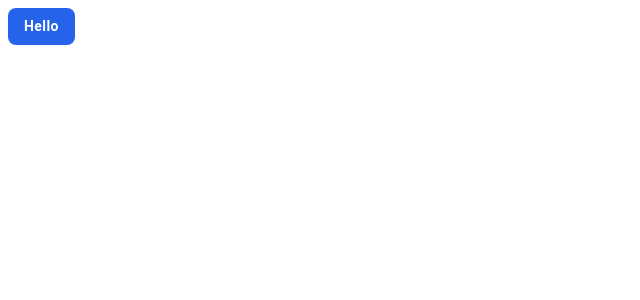
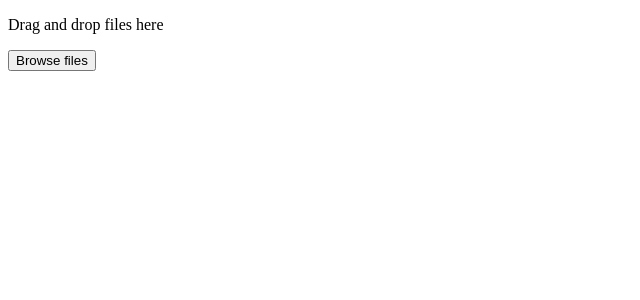
Before and after one commit to robi2711/Microsoft-Project-Deliverables, a Next.js app in the folder packages/frontend/: page /scanner in a window 1280 px wide. Shown: the top 300 px of the page, without its empty margins (0-640 px from the left). Built offline with nearby package versions, Linux system fonts and the light colour scheme.

Commit message:
Moved FileUpload component
Co-Authored-By: Owen F. O'Connor <148789982+ThatObiGuy@users.noreply.github.com>

```diff
--- a/packages/frontend/app/components/pages/ScannerPage.tsx
+++ b/packages/frontend/app/components/pages/ScannerPage.tsx
@@ -1,7 +1,7 @@
-import DragAndDrop from "@/components/scannerComponents/DragAndDrop";
+import FileUpload from "@/components/scannerComponents/FileUpload";
 
 export default function ScannerPage() {
 	return (
-		<DragAndDrop />
+		<FileUpload />
 	)
 }
--- a/packages/frontend/app/components/scannerComponents/DragAndDrop.tsx
+++ /dev/null
@@ -1,14 +0,0 @@
-
-import {Box, Button} from "@mui/material"
-
-export default function DragAndDrop() {
-
-
-	return (
-		<Box>
-			<Button variant="contained" color="primary">
-				Hello
-			</Button>
-		</Box>
-	)
-}
--- /dev/null
+++ b/packages/frontend/app/components/scannerComponents/FileUpload.tsx
@@ -0,0 +1,54 @@
+import React, { useState } from 'react';
+
+const FileUpload: React.FC = () => {
+	const [dragOver, setDragOver] = useState(false);
+
+	const handleDragOver = (event: React.DragEvent<HTMLDivElement>) => {
+		event.preventDefault();
+		setDragOver(true);
+	};
+
+	const handleDragLeave = () => {
+		setDragOver(false);
+	};
+
+	const handleDrop = (event: React.DragEvent<HTMLDivElement>) => {
+		event.preventDefault();
+		setDragOver(false);
+		const files = event.dataTransfer.files;
+		handleFiles(files);
+	};
+
+	const handleFiles = (files: FileList) => {
+		console.log('Files uploaded:', files);
+		// Add your file handling logic here
+	};
+
+	const handleBrowseFiles = (event: React.ChangeEvent<HTMLInputElement>) => {
+		const files = event.target.files;
+		if (files) {
+			handleFiles(files);
+		}
+	};
+
+	return (
+		<div
+			className={`uploadBox ${dragOver ? 'dragover' : ''}`}
+			onDragOver={handleDragOver}
+			onDragLeave={handleDragLeave}
+			onDrop={handleDrop}
+		>
+			<p>Drag and drop files here</p>
+			<button onClick={() => document.getElementById('fileInput')?.click()}>Browse files</button>
+			<input
+				type="file"
+				id="fileInput"
+				style={{ display: 'none' }}
+				multiple
+				onChange={handleBrowseFiles}
+			/>
+		</div>
+	);
+};
+
+export default FileUpload;
--- a/packages/frontend/app/scanner/page.tsx
+++ b/packages/frontend/app/scanner/page.tsx
@@ -1,9 +1,8 @@
 "use client"
 
-//This Tmp is in a directory tmp. This directory is the href for the website -> https://localhost:3000/tmp
 import ScannerPage from "@/components/pages/ScannerPage"
 
-export default function scanner() {
+export default function Scanner() {
 	return (
 		<ScannerPage />
 	)
```
